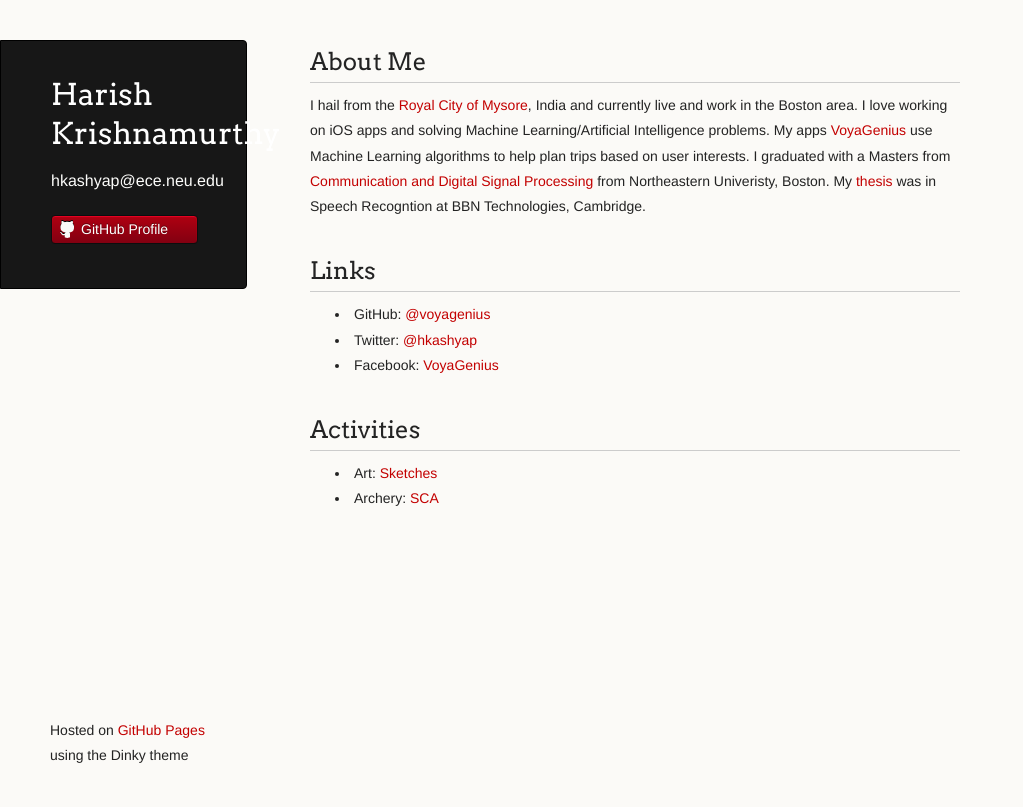
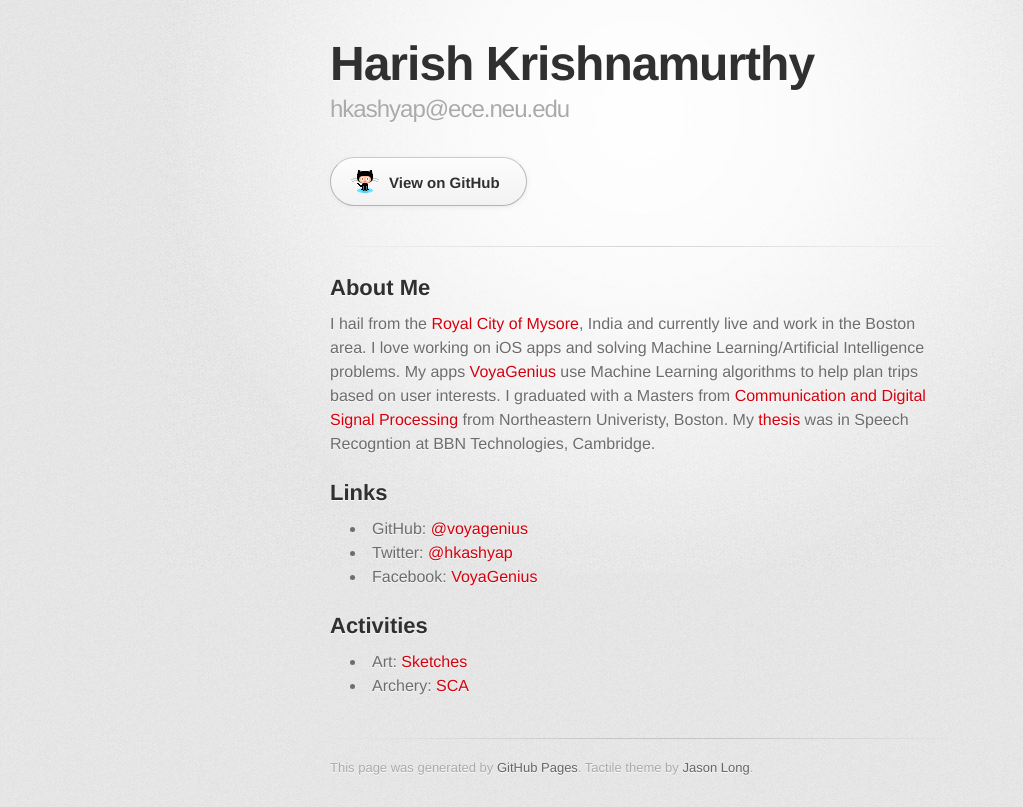
Before and after one commit to harishkashyap/harishkashyap.github.io, a plain HTML site: page index.html in a window 1280 px wide. Shown: the whole page, without its empty margins (0-1023 px from the left). Drawn offline with Linux system fonts and the light colour scheme; a web font is replaced by a local one.

Commit message:
Replace master branch with page content via GitHub

```diff
--- a/index.html
+++ b/index.html
@@ -1,33 +1,35 @@
-<!doctype html>
+<!DOCTYPE html>
 <html>
   <head>
-    <meta charset="utf-8">
+    <meta charset='utf-8'>
     <meta http-equiv="X-UA-Compatible" content="chrome=1">
-    <title>Harish Krishnamurthy by harishkashyap</title>
-
-    <link rel="stylesheet" href="stylesheets/styles.css">
-    <link rel="stylesheet" href="stylesheets/pygment_trac.css">
-    <script src="javascripts/scale.fix.js"></script>
-    <meta name="viewport" content="width=device-width, initial-scale=1, user-scalable=no">
+    <link href='https://fonts.googleapis.com/css?family=Chivo:900' rel='stylesheet' type='text/css'>
+    <link rel="stylesheet" type="text/css" href="stylesheets/stylesheet.css" media="screen" />
+    <link rel="stylesheet" type="text/css" href="stylesheets/pygment_trac.css" media="screen" />
+    <link rel="stylesheet" type="text/css" href="stylesheets/print.css" media="print" />
     <!--[if lt IE 9]>
     <script src="//html5shiv.googlecode.com/svn/trunk/html5.js"></script>
     <![endif]-->
+    <title>Harish Krishnamurthy by harishkashyap</title>
   </head>
+
   <body>
-    <div class="wrapper">
-      <header>
-        <h1 class="header">Harish Krishnamurthy</h1>
-        <p class="header">hkashyap@ece.neu.edu</p>
+    <div id="container">
+      <div class="inner">
 
+        <header>
+          <h1>Harish Krishnamurthy</h1>
+          <h2>hkashyap@ece.neu.edu</h2>
+        </header>
 
+        <section id="downloads" class="clearfix">
+          <a href="https://github.com/harishkashyap" id="view-on-github" class="button"><span>View on GitHub</span></a>
+        </section>
 
-        <ul>
-          <li><a class="buttons github" href="https://github.com/harishkashyap">GitHub Profile</a></li>
-        </ul>
+        <hr>
 
-      </header>
-      <section>
-        <h2>
+        <section id="main_content">
+          <h2>
 <a name="about-me" class="anchor" href="#about-me"><span class="octicon octicon-link"></span></a>About Me</h2>
 
 <p>I hail from the <a href="http://royalmaisur.com">Royal City of Mysore</a>, India and currently live and work in the Boston area. I love working on iOS apps and solving Machine
@@ -53,12 +55,14 @@ to help plan trips based on user interests. I graduated with a Masters from <a h
 <li>Archery: <a href="http://www.sca.org">SCA</a>
 </li>
 </ul>
-      </section>
-      <footer>
-        <p><small>Hosted on <a href="http://pages.github.com">GitHub Pages</a> using the Dinky theme</small></p>
-      </footer>
+        </section>
+
+        <footer>
+          This page was generated by <a href="http://pages.github.com">GitHub Pages</a>. Tactile theme by <a href="https://twitter.com/jasonlong">Jason Long</a>.
+        </footer>
+
+
+      </div>
     </div>
-    <!--[if !IE]><script>fixScale(document);</script><![endif]-->
-
   </body>
 </html>
```
